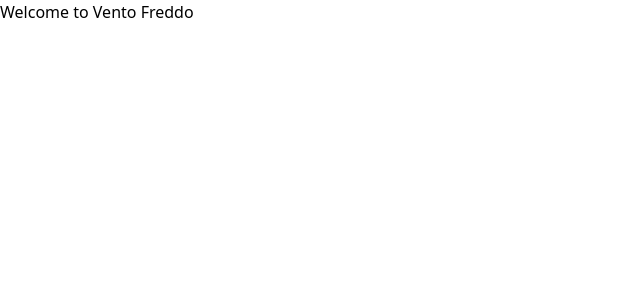
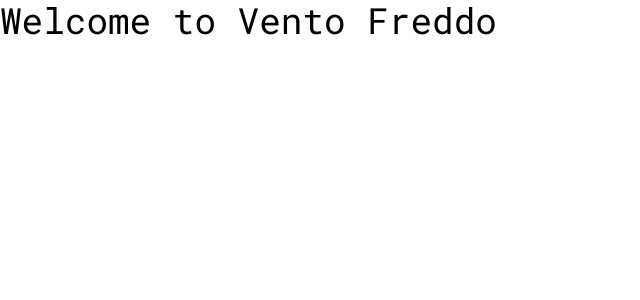
Before and after one commit to JackMarelli/ventofreddo, a React (Create React App) app: page / in a window 1280 px wide. Shown: the top 300 px of the page, without its empty margins (0-640 px from the left). Built offline with nearby package versions, Linux system fonts and the light colour scheme.

Commit message:
base font and layouts

```diff
--- a/src/index.css
+++ b/src/index.css
@@ -1,3 +1,15 @@
 @tailwind base;
 @tailwind components;
 @tailwind utilities;
+
+::-webkit-scrollbar {
+  display: none;
+}
+
+@layer base {
+  @font-face {
+    font-family: "Roboto Mono";
+    src: url(../public/assets/fonts/RobotoMono-VariableFont_wght.ttf)
+      format("truetype");
+  }
+}
--- a/src/layouts/BaseLayout/BaseLayout.jsx
+++ b/src/layouts/BaseLayout/BaseLayout.jsx
@@ -1,3 +1,7 @@
-export default function BaseLayout() {
-    return <></>;
-  }
+export default function BaseLayout(children) {
+  return (
+    <div className="w-full h-fit">
+      {children}
+    </div>
+  );
+}
--- /dev/null
+++ b/src/layouts/GridLayout/GridLayout.jsx
@@ -0,0 +1,3 @@
+export default function GridLayout() {
+    return <div className="w-full h-fit grid grid-cols-12 gap-4 px-4 md:px-8"></div>
+}
--- a/src/routes/Landing/Landing.jsx
+++ b/src/routes/Landing/Landing.jsx
@@ -5,7 +5,7 @@
   return (
     <div className="landing-container">
       <header className="landing-header">
-        <h1>Welcome to Vento Freddo</h1>
+        <h1 className='text-4xl'>Welcome to Vento Freddo</h1>
       </header>
 
     </div>
--- a/tailwind.config.js
+++ b/tailwind.config.js
@@ -1,7 +1,11 @@
 /** @type {import('tailwindcss').Config} */
 module.exports = {
-  content: [],
-  theme: {
+  content: [
+    "./src/**/*.{js,jsx,ts,tsx}",
+  ], theme: {
+    fontFamily: {
+      sans: ['Roboto Mono'],
+    },
     extend: {
       colors: {
         light: {
```
Also changed, not shown: public/assets/fonts/RobotoMono-VariableFont_wght.ttf (added).
